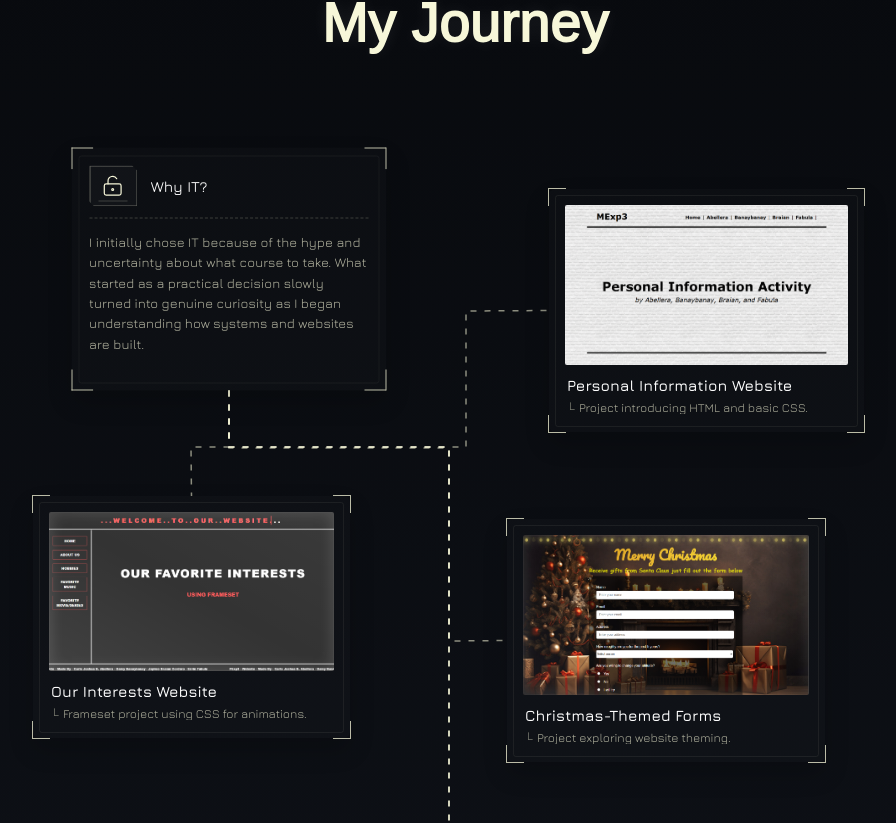
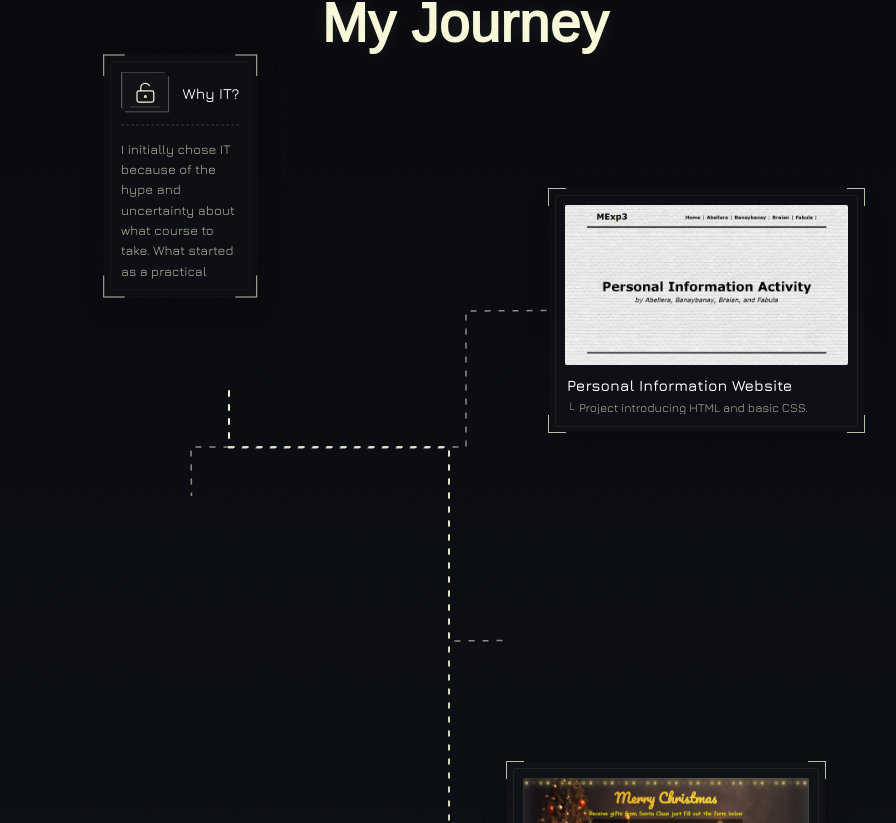
Before and after one commit to soooohhhhjj/sohj-portfolio, a React (Vite) app in the folder client/: page / in a window 1280 px wide. Shown: the part 1037-1860 px from the top of the page, without its empty margins (174-1070 px from the left). Built offline with nearby package versions, Linux system fonts and the light colour scheme; a web font is replaced by a local one.

Commit message:
refactor(journey): move card padding/border to Tailwind

```diff
--- a/client/src/features/homepage/components/Journey/CSS/Journey.css
+++ b/client/src/features/homepage/components/Journey/CSS/Journey.css
@@ -54,21 +54,6 @@
     --journey-card-surface: rgba(255, 255, 255, 0.012);
     background: var(--journey-card-surface);
     box-shadow: 0 12px 24px rgba(0, 0, 0, 0.18);
-  }
-
-  .journey-showcase__card--parent {
-    width: min(100%, 19rem);
-    padding: 1.1rem;
-    border: none;
-    overflow: visible;
-  }
-
-  .journey-showcase__card--child {
-    width: min(100%, 19rem);
-    padding: 1rem;
-    border: none;
-    overflow: visible;
-    --journey-card-surface: rgba(255, 255, 255, 0.012);
   }
 
   .journey-showcase__card--child::before,
--- a/client/src/features/homepage/components/Journey/MemoryItem.tsx
+++ b/client/src/features/homepage/components/Journey/MemoryItem.tsx
@@ -295,6 +295,8 @@ export default function MemoryItem(props: MemoryItemProps) {
         <article
           ref={cardRef}
           className={`${parentCardPositionClasses}
+          relative overflow-visible border-none
+          p-[1.1rem]
           journey-map-card journey-showcase__card journey-showcase__card--parent`}
         >
           <div className="flex items-center gap-[0.85rem]">
@@ -336,6 +338,8 @@ export default function MemoryItem(props: MemoryItemProps) {
       className={`absolute z-10
       w-full max-w-none h-full
       flex flex-col
+      relative overflow-visible border-none
+      p-4
       journey-map-card journey-showcase__card journey-showcase__card--child
       ${props.editorEnabled
         ? "cursor-grab active:cursor-grabbing touch-none select-none"
```
